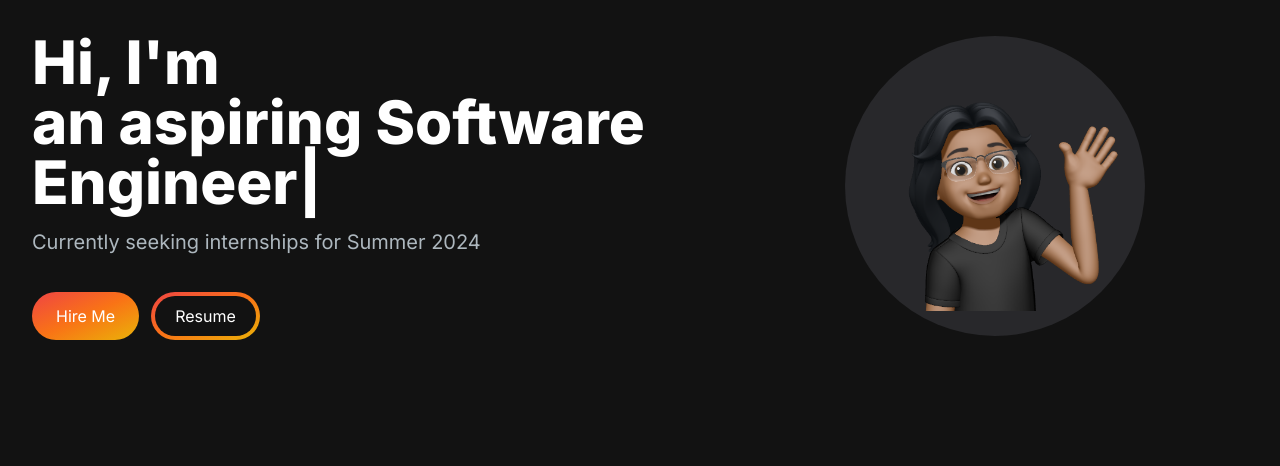
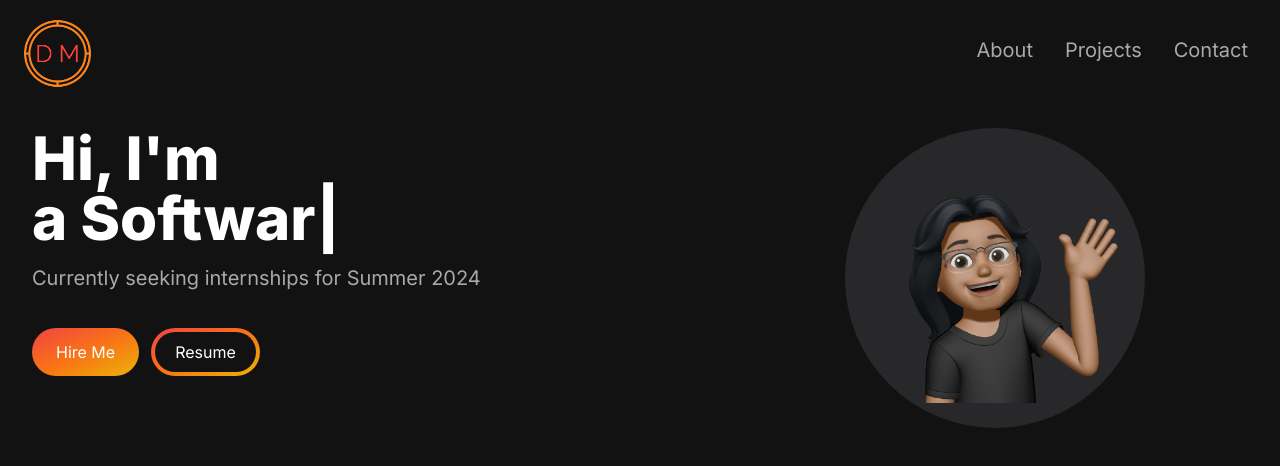
Before and after one commit to dmehta3/daksh-portfolio, a Next.js app: page / in a window 1280 px wide. Shown: the top 466 px of the page. Built offline with nearby package versions, Linux system fonts and the light colour scheme.

Commit message:
navbar complete, header updated

```diff
--- a/package.json
+++ b/package.json
@@ -9,6 +9,7 @@
     "lint": "next lint"
   },
   "dependencies": {
+    "@heroicons/react": "^2.1.1",
     "next": "14.0.4",
     "react": "^18",
     "react-dom": "^18",
--- a/src/app/components/HeroSection.jsx
+++ b/src/app/components/headerSection.jsx
@@ -3,7 +3,7 @@
 import Image from 'next/image'
 import { TypeAnimation } from 'react-type-animation';
 
-const HeroSection = () => {
+const headerSection = () => {
   return (
     <section>
         <div className ="grid grid-cols-1 sm:grid-cols-12">
@@ -13,9 +13,9 @@
                 <br></br>
                 <TypeAnimation
                   sequence={[
-                    ' Daksh!',
+                    ' Daksh',
                     1500,
-                    ' an aspiring Software Engineer',
+                    ' a Software Engineer',
                     1500
                   ]}
                   wrapper="span"
@@ -23,7 +23,7 @@
                   repeat={Infinity}
                 />
               </h1>
-              <p className="text-[#ADB7BE] text-base sm:text-lg mb-6 lg:text-xl">
+              <p className="text-[#A9A9A9] text-base sm:text-lg mb-6 lg:text-xl">
                 Currently seeking internships for Summer 2024
               </p>
               <div>
@@ -51,4 +51,4 @@
   )
 }
 
-export default HeroSection
+export default headerSection
--- /dev/null
+++ b/src/app/components/menu.jsx
@@ -0,0 +1,17 @@
+import React from 'react'
+import NavLink from './navlinks'
+
+const menu = ({ links }) => {
+  return (
+    <ul className ="flex flex-col py-4 items-center">
+      {
+        links.map((link, index) => (
+            <li key={index}>
+                <NavLink href={link.path} title ={link.title} />
+            </li>
+      ))}
+    </ul>
+  )
+}
+
+export default menu
--- /dev/null
+++ b/src/app/components/navigation.jsx
@@ -0,0 +1,70 @@
+"use client"
+import React, { useState } from 'react'
+import Link from 'next/link'
+import Image from 'next/image'
+import NavLink from "./navlinks"
+import { EllipsisHorizontalCircleIcon, XCircleIcon } from "@heroicons/react/24/outline"
+import MenuOverlay from "./menu"
+
+const links = [
+  {
+    title: "About",
+    path: "#about",
+  },
+  {
+    title: "Projects",
+    path: "#projects",
+  },
+  {
+    title: "Contact",
+    path: "#contact",
+  }
+]
+
+const navigation = () => {
+  const [navbarOpen, setNavbarOpen] = useState(false);
+
+  return (
+    <nav className="fixed top-0 left-0 right-0 z-10 bg-[#121212] bg-opacity-100">
+        <div className="flex flex-wrap items-center justify-between mx-auto px-4 py-2">
+        <Link href={'/'}>
+          <Image
+                src="/images/logo.png"
+                alt="logo"
+                className="pl-2 pt-2"
+                width = {75}
+                height = {75}
+                />
+          </Link>
+        <div className="mobile-menu block md:hidden">
+            {
+              !navbarOpen ? (
+                <button onClick={() => setNavbarOpen(true)}
+                className="flex items-center px-3 py-2 text-[#A9A9A9] hover:text-white">
+                  <EllipsisHorizontalCircleIcon className="h-7 w-7" />
+                </button>
+              ) : (
+                <button onClick={() => setNavbarOpen(false)}
+                className="flex items-center px-3 py-2 text-[#A9A9A9] hover:text-white">
+                  <XCircleIcon className="h-7 w-7" />
+                </button>
+              )
+            }
+        </div>
+        <div className="menu hidden md:block md:w-auto pr-4" id="navbar">
+          <ul className="flex p-4 md:p-0 md:flex-row md:space-x-8 mt-0">
+            {
+              links.map((link, index) => (
+                <li key={index}>
+                  <NavLink href={link.path} title={link.title} />
+                </li>
+            ))}
+          </ul>
+        </div>
+        </div>
+        {navbarOpen ? <MenuOverlay links={links} /> : null}
+    </nav>
+  )
+}
+
+export default navigation
--- /dev/null
+++ b/src/app/components/navlinks.jsx
@@ -0,0 +1,12 @@
+import Link from 'next/link'
+
+const navlink = ({href, title}) => {
+    return (
+        <Link href={href}
+            className="block py-2 pl-3 pr-4 text-[#A9A9A9] sm:text-xl rounded md:p-0 hover:text-white">
+            {title}
+        </Link>
+    )
+}
+
+export default navlink
--- a/src/app/page.js
+++ b/src/app/page.js
@@ -1,10 +1,12 @@
 import Image from 'next/image'
-import HeroSection from './components/HeroSection'
+import HeroSection from './components/headerSection'
+import Navbar from './components/navigation'
 
 export default function Home() {
   return (
     <main className="flex min-h-screen flex-col bg-[#121212] container-fluid">
-     <div class="container mx-auto px-8 py-8">
+      <Navbar />
+     <div class="container mt-24 mx-auto px-8 py-8">
        <HeroSection />
      </div>
     </main>
```
Also changed, not shown: public/images/logo.png (added), 1 other file (tests, documents, lock files or other folders).
